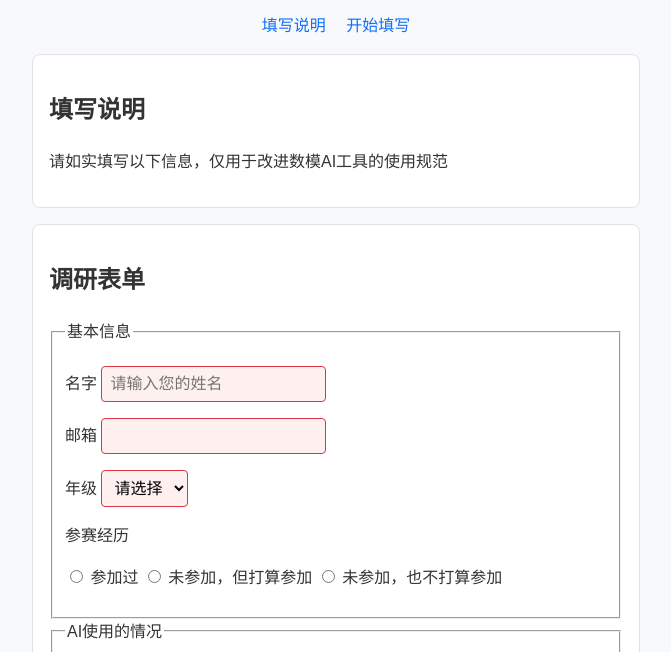
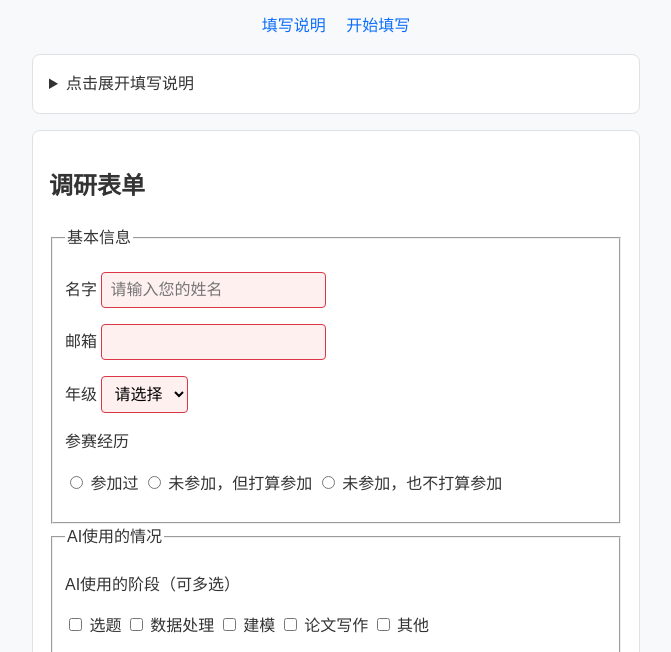
Before and after one commit to jing1522/frontend-practice2, a plain HTML site: page collect-form/index.html in a window 1280 px wide. Shown: the part 139-791 px from the top of the page, without its empty margins (304-975 px from the left). Drawn offline with Linux system fonts and the light colour scheme.

Commit message:
进行open实验

```diff
--- a/collect-form/index.html
+++ b/collect-form/index.html
@@ -8,6 +8,7 @@
     </head>
     <body>
         <header>
+
             <h1>数模AI工具使用调研</h1>
             <p>请填写以下信息，帮助我们了解您的使用情况</p>
         </header>
@@ -18,8 +19,10 @@
     </nav>
     <main>
         <section id="intro">
-            <h2>填写说明</h2>
-            <p>请如实填写以下信息，仅用于改进数模AI工具的使用规范</p>
+            <details>
+                <summary>点击展开填写说明</summary>
+                <p>请如实填写以下信息，仅用于改进数模AI工具的使用规范</p>
+            </details>
 
         </section>
         <section id="form">
```
